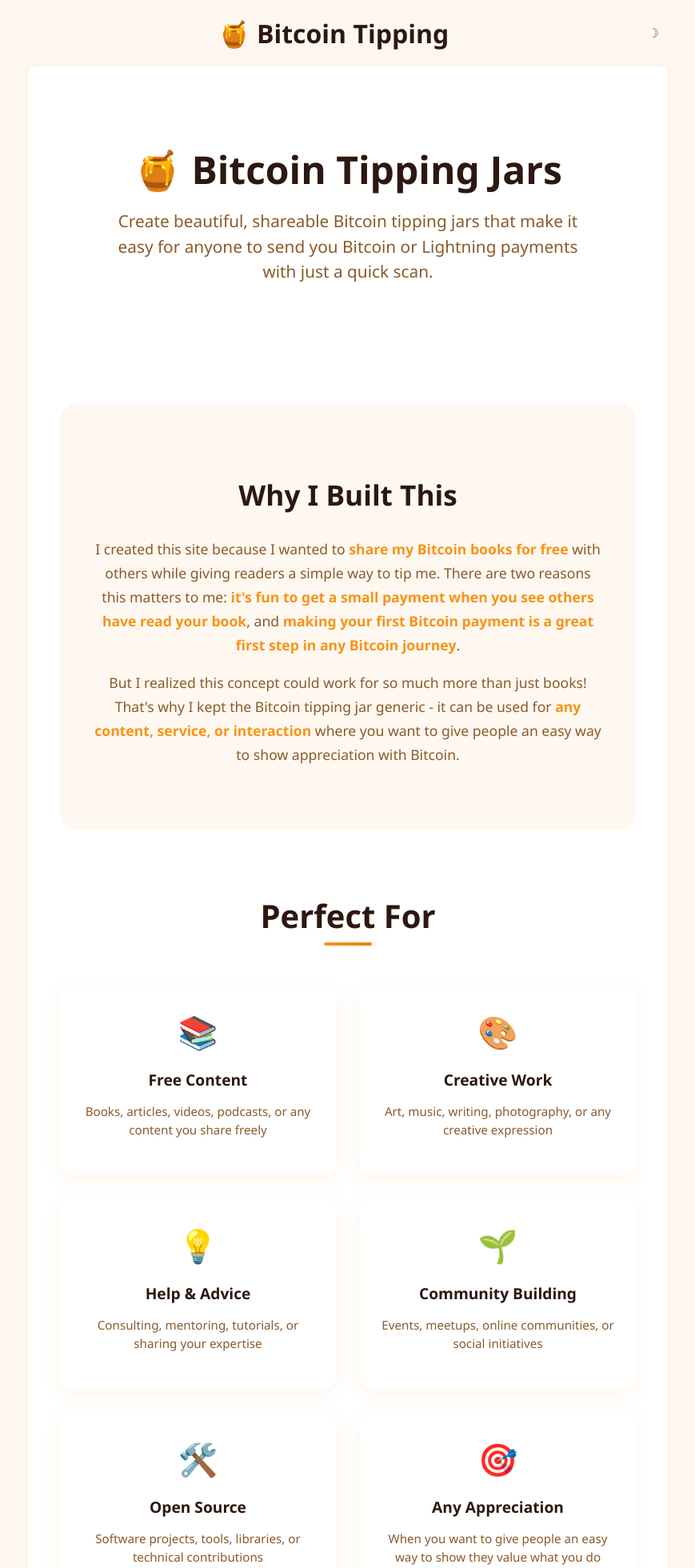
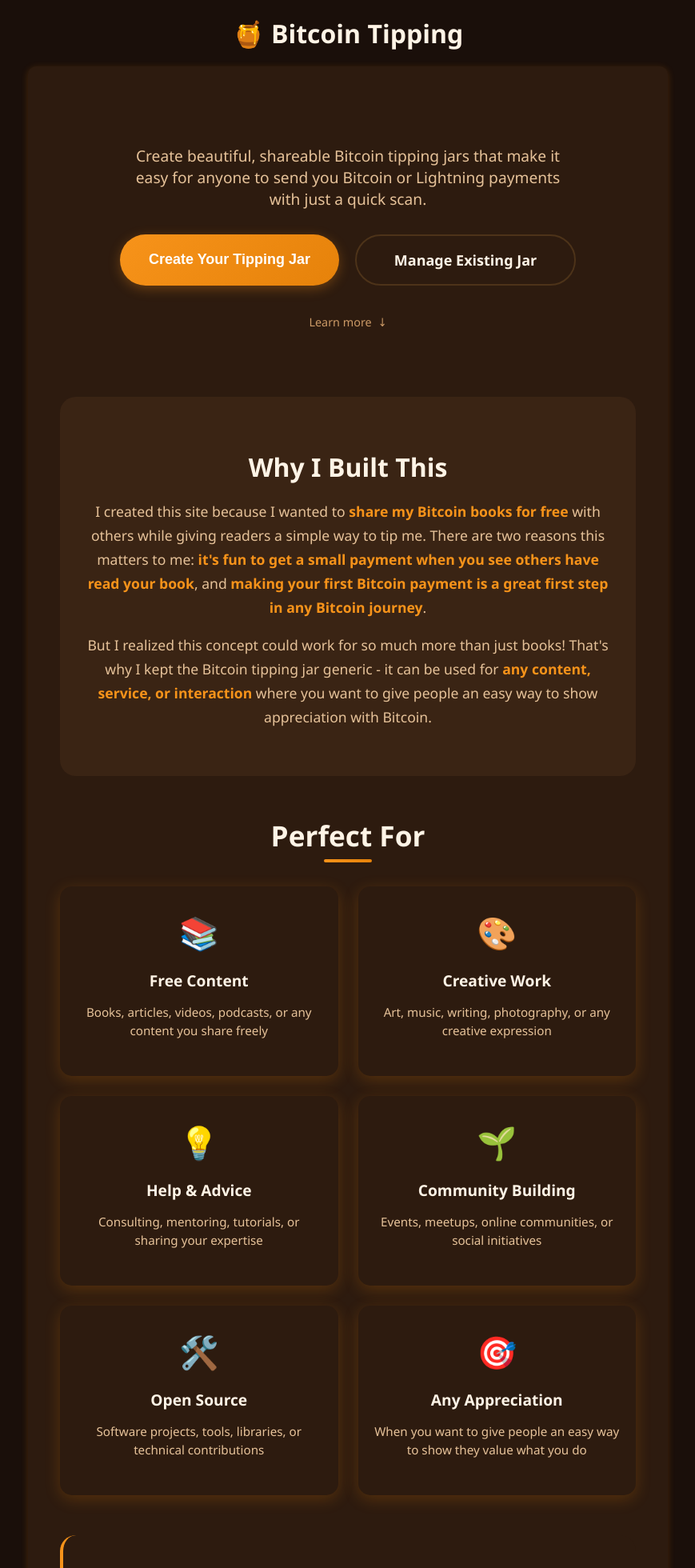
Before and after one commit to RuneStone0/BitcoinTipping, a Flask app: page / in a window 1280 px wide. Shown: the top 1960 px of the page at 80% size, without its empty margins (205-1074 px from the left). Run offline with Flask 3, Linux system fonts and the light colour scheme.

Commit message:
Update templates to only have a dark theme.

```diff
--- a/templates/base.html
+++ b/templates/base.html
@@ -1,5 +1,5 @@
 <!DOCTYPE html>
-<html lang="en">
+<html lang="en" data-theme="dark">
 <head>
     <meta charset="UTF-8">
     <meta name="viewport" content="width=device-width, initial-scale=1.0">
@@ -142,36 +142,6 @@
             transition: color 0.3s ease;
         }
 
-        .theme-toggle {
-            background: transparent;
-            color: var(--text-secondary);
-            border: 1px solid transparent;
-            padding: 8px;
-            border-radius: 6px;
-            cursor: pointer;
-            font-size: 16px;
-            width: 36px;
-            height: 36px;
-            display: flex;
-            align-items: center;
-            justify-content: center;
-            transition: all 0.2s ease;
-        }
-
-        .theme-toggle:hover {
-            background: var(--bg-tertiary);
-            color: var(--text-primary);
-            border-color: var(--border-color);
-        }
-
-        .theme-icon {
-            transition: all 0.2s ease;
-            font-weight: normal;
-        }
-
-        .theme-toggle:hover .theme-icon {
-            transform: scale(1.1);
-        }
 
         .home-btn {
             background: #6c757d;
@@ -360,11 +330,9 @@
         <button onclick="goHome()" class="home-btn">← Home</button>
         {% endblock %}
         <h1>{% block page_title %}🍯 Bitcoin Tipping{% endblock %}</h1>
-        <button onclick="toggleTheme()" class="theme-toggle" id="themeToggle" title="Toggle theme">
-            <span class="theme-icon">☀</span>
-        </button>
     </div>
     {% endblock %}
+
 
     <div class="container">
         {% block content %}{% endblock %}
@@ -394,50 +362,6 @@
     </div>
 
     <script>
-        // Theme management functions
-        function initializeTheme() {
-            // Check if user has a saved theme preference
-            const savedTheme = localStorage.getItem('theme');
-            if (savedTheme) {
-                document.documentElement.setAttribute('data-theme', savedTheme);
-                updateThemeIcon(savedTheme);
-            } else {
-                // Use system preference
-                const prefersDark = window.matchMedia('(prefers-color-scheme: dark)').matches;
-                const systemTheme = prefersDark ? 'dark' : 'light';
-                updateThemeIcon(systemTheme);
-            }
-        }
-
-        function toggleTheme() {
-            const currentTheme = document.documentElement.getAttribute('data-theme');
-            let newTheme;
-
-            if (currentTheme === 'dark') {
-                newTheme = 'light';
-            } else if (currentTheme === 'light') {
-                newTheme = 'dark';
-            } else {
-                // No manual theme set, check system preference
-                const prefersDark = window.matchMedia('(prefers-color-scheme: dark)').matches;
-                newTheme = prefersDark ? 'light' : 'dark';
-            }
-
-            document.documentElement.setAttribute('data-theme', newTheme);
-            localStorage.setItem('theme', newTheme);
-            updateThemeIcon(newTheme);
-        }
-
-        function updateThemeIcon(theme) {
-            const themeIcon = document.querySelector('.theme-icon');
-            if (themeIcon) {
-                if (theme === 'dark') {
-                    themeIcon.textContent = '☀';
-                } else {
-                    themeIcon.textContent = '☽';
-                }
-            }
-        }
 
         function goHome() {
             window.location.href = '/';
@@ -465,8 +389,6 @@
             }, 3000);
         }
 
-        // Initialize theme when page loads
-        document.addEventListener('DOMContentLoaded', initializeTheme);
 
         {% block extra_js %}{% endblock %}
     </script>
--- a/templates/index.html
+++ b/templates/index.html
@@ -10,41 +10,99 @@
         /* Hero Section */
         .hero-section {
             text-align: center;
-            padding: 60px 0;
-            margin-bottom: 40px;
-        }
-
-        .hero-title {
-            font-size: 3rem;
-            font-weight: 700;
-            margin-bottom: 20px;
-            color: var(--text-primary);
-            line-height: 1.2;
+            padding: 40px 0;
+            margin-bottom: 30px;
         }
 
         .hero-subtitle {
-            font-size: 1.3rem;
+            font-size: 1.2rem;
             color: var(--text-secondary);
             margin-bottom: 30px;
-            max-width: 600px;
+            max-width: 550px;
             margin-left: auto;
             margin-right: auto;
-            line-height: 1.5;
+            line-height: 1.4;
+        }
+
+        .hero-cta {
+            margin-top: 30px;
+            display: flex;
+            gap: 20px;
+            justify-content: center;
+            flex-wrap: wrap;
+        }
+
+        .hero-btn {
+            background: linear-gradient(135deg, var(--bitcoin-orange) 0%, var(--bitcoin-orange-dark) 100%);
+            color: white;
+            border: none;
+            padding: 18px 36px;
+            font-size: 18px;
+            font-weight: 600;
+            border-radius: 50px;
+            cursor: pointer;
+            transition: all 0.3s ease;
+            text-decoration: none;
+            display: inline-block;
+            box-shadow: 0 4px 15px rgba(247, 147, 26, 0.3);
+            min-width: 200px;
+        }
+
+        .hero-btn:hover {
+            transform: translateY(-3px);
+            box-shadow: 0 8px 25px rgba(247, 147, 26, 0.4);
+        }
+
+        .hero-btn.secondary {
+            background: transparent;
+            color: var(--text-primary);
+            border: 2px solid var(--border-color);
+            box-shadow: none;
+        }
+
+        .hero-btn.secondary:hover {
+            background: var(--bg-secondary);
+            border-color: var(--bitcoin-orange);
+            transform: translateY(-3px);
+            box-shadow: 0 8px 25px var(--shadow);
+        }
+
+        .scroll-indicator {
+            margin-top: 40px;
+            color: var(--text-muted);
+            font-size: 0.9rem;
+            display: flex;
+            align-items: center;
+            justify-content: center;
+            gap: 8px;
+            animation: bounce 2s infinite;
+        }
+
+        @keyframes bounce {
+            0%, 20%, 50%, 80%, 100% {
+                transform: translateY(0);
+            }
+            40% {
+                transform: translateY(-5px);
+            }
+            60% {
+                transform: translateY(-3px);
+            }
         }
 
         /* Motivation Section */
         .motivation-section {
             background: var(--bg-tertiary);
-            padding: 60px 40px;
+            padding: 40px 30px;
             border-radius: 20px;
-            margin: 60px 0;
+            margin: 40px 0;
             text-align: center;
         }
 
         .motivation-title {
-            font-size: 2.2rem;
+            font-size: 2rem;
             font-weight: 600;
-            margin-bottom: 30px;
+            margin-bottom: 20px;
             color: var(--text-primary);
         }
 
@@ -63,14 +121,14 @@
 
         /* Use Cases Section */
         .use-cases-section {
-            margin: 80px 0;
+            margin: 50px 0;
         }
 
         .use-cases-grid {
             display: grid;
             grid-template-columns: repeat(auto-fit, minmax(250px, 1fr));
-            gap: 30px;
-            margin-top: 40px;
+            gap: 25px;
+            margin-top: 30px;
         }
 
         .use-case {
@@ -109,9 +167,9 @@
         /* Benefits Section */
         .benefits-section {
             background: var(--bg-secondary);
-            padding: 50px 40px;
+            padding: 35px 30px;
             border-radius: 20px;
-            margin: 60px 0;
+            margin: 40px 0;
             border-left: 4px solid var(--bitcoin-orange);
         }
 
@@ -148,14 +206,14 @@
 
         /* How It Works Section */
         .how-it-works {
-            margin: 80px 0;
+            margin: 50px 0;
         }
 
         .section-title {
             text-align: center;
-            font-size: 2.5rem;
+            font-size: 2.2rem;
             font-weight: 700;
-            margin-bottom: 60px;
+            margin-bottom: 40px;
             color: var(--text-primary);
             position: relative;
         }
@@ -175,8 +233,8 @@
         .steps-container {
             display: grid;
             grid-template-columns: repeat(auto-fit, minmax(280px, 1fr));
-            gap: 40px;
-            margin-top: 60px;
+            gap: 30px;
+            margin-top: 40px;
         }
 
         .step {
@@ -242,10 +300,10 @@
         /* Action Section */
         .action-section {
             background: var(--bg-tertiary);
-            padding: 60px 40px;
+            padding: 40px 30px;
             border-radius: 20px;
             text-align: center;
-            margin: 80px 0;
+            margin: 50px 0;
         }
 
         .action-title {
@@ -306,20 +364,28 @@
 
         /* Responsive Design */
         @media (max-width: 768px) {
-            .hero-title {
-                font-size: 2.2rem;
+            .hero-subtitle {
+                font-size: 1rem;
             }
 
-            .hero-subtitle {
-                font-size: 1.1rem;
+            .hero-cta {
+                flex-direction: column;
+                align-items: center;
+            }
+
+            .hero-btn {
+                padding: 15px 30px;
+                font-size: 16px;
+                width: 100%;
+                max-width: 300px;
             }
 
             .motivation-section {
-                padding: 40px 20px;
+                padding: 30px 20px;
             }
 
             .motivation-title {
-                font-size: 1.8rem;
+                font-size: 1.6rem;
             }
 
             .motivation-content {
@@ -332,11 +398,11 @@
             }
 
             .benefits-section {
-                padding: 30px 20px;
+                padding: 25px 20px;
             }
 
             .benefits-title {
-                font-size: 1.3rem;
+                font-size: 1.2rem;
             }
 
             .steps-container {
@@ -577,10 +643,17 @@
 {% block content %}
         <!-- Hero Section -->
         <div class="hero-section">
-            <h1 class="hero-title">🍯 Bitcoin Tipping Jars</h1>
             <p class="hero-subtitle">
                 Create beautiful, shareable Bitcoin tipping jars that make it easy for anyone to send you Bitcoin or Lightning payments with just a quick scan.
             </p>
+            <div class="hero-cta">
+                <button onclick="openCreateJarModal()" class="hero-btn">Create Your Tipping Jar</button>
+                <a href="/login" class="hero-btn secondary">Manage Existing Jar</a>
+            </div>
+            <div class="scroll-indicator">
+                <span>Learn more</span>
+                <span>↓</span>
+            </div>
         </div>
 
         <!-- Motivation Section -->
@@ -695,8 +768,8 @@
 
         <!-- Action Section -->
         <div class="action-section">
-            <h2 class="action-title">Ready to Start Receiving Bitcoin Tips?</h2>
-            <p class="action-subtitle">Create your first tipping jar in seconds and start sharing it with your audience</p>
+            <h2 class="action-title">Ready to Start Your Bitcoin Journey?</h2>
+            <p class="action-subtitle">Join creators, educators, and community builders who are already receiving Bitcoin tips from their audience</p>
             <div class="action-buttons">
                 <button onclick="openCreateJarModal()" class="action-btn create">Create Your Tipping Jar</button>
                 <a href="/login" class="action-btn edit">Manage Existing Jar</a>
```
